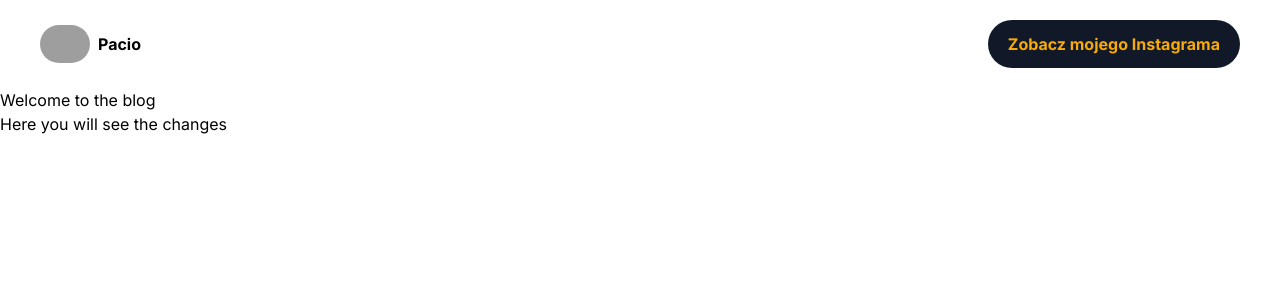
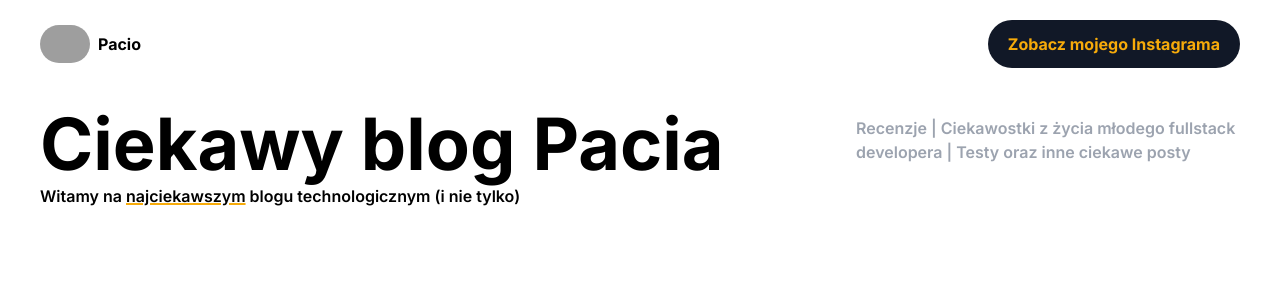
Before and after one commit to paciodev/next-blog, a Next.js app: page / in a window 1280 px wide. Shown: the top 300 px of the page. Built offline with nearby package versions, Linux system fonts and the light colour scheme; grey boxes are pictures that could not be loaded.

Commit message:
Adding Banner

```diff
--- a/app/(user)/layout.tsx
+++ b/app/(user)/layout.tsx
@@ -1,3 +1,4 @@
+import Banner from '../../components/Banner';
 import Header from '../../components/Header';
 import '../../styles/globals.css';
 
@@ -11,7 +12,7 @@ export default function RootLayout({
       <head />
       <body className='font-inter'>
         <Header />
-        {/* Banner */}
+        <Banner />
 
         <>{children}</>
       </body>
--- a/app/(user)/page.tsx
+++ b/app/(user)/page.tsx
@@ -1,10 +1,5 @@
 const HomePage = () => {
-  return (
-    <div>
-      <h1>Welcome to the blog</h1>
-      <p>Here you will see the changes</p>
-    </div>
-  );
+  return <div></div>;
 };
 
 export default HomePage;
--- /dev/null
+++ b/components/Banner.tsx
@@ -0,0 +1,23 @@
+const Banner = () => {
+  return (
+    <div className='flex flex-col lg:flex-row lg:space-x-5 justify-between font-semibold px-10 py-5 mb-10'>
+      <div>
+        <h1 className='text-5xl sm:text-7xl font-bold'>Ciekawy blog Pacia</h1>
+        <h2 className='mt-5 md:mt-1'>
+          Witamy na{' '}
+          <span className='underline decoration-2 decoration-accent'>
+            najciekawszym
+          </span>{' '}
+          blogu technologicznym (i nie tylko)
+        </h2>
+      </div>
+
+      <p className='mt-5 md:mt-2 text-gray-400 max-w-sm'>
+        Recenzje | Ciekawostki z życia młodego fullstack developera | Testy oraz
+        inne ciekawe posty
+      </p>
+    </div>
+  );
+};
+
+export default Banner;
```
